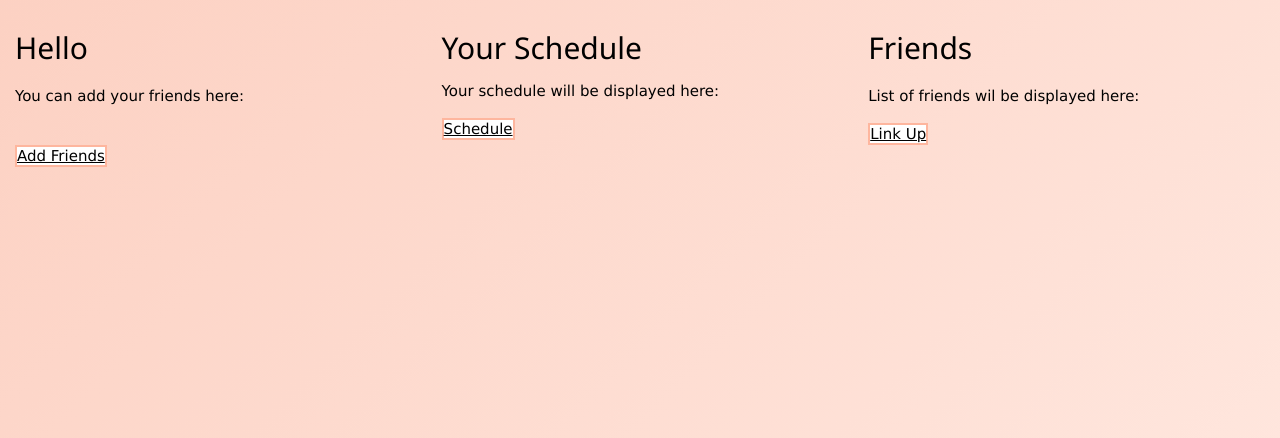
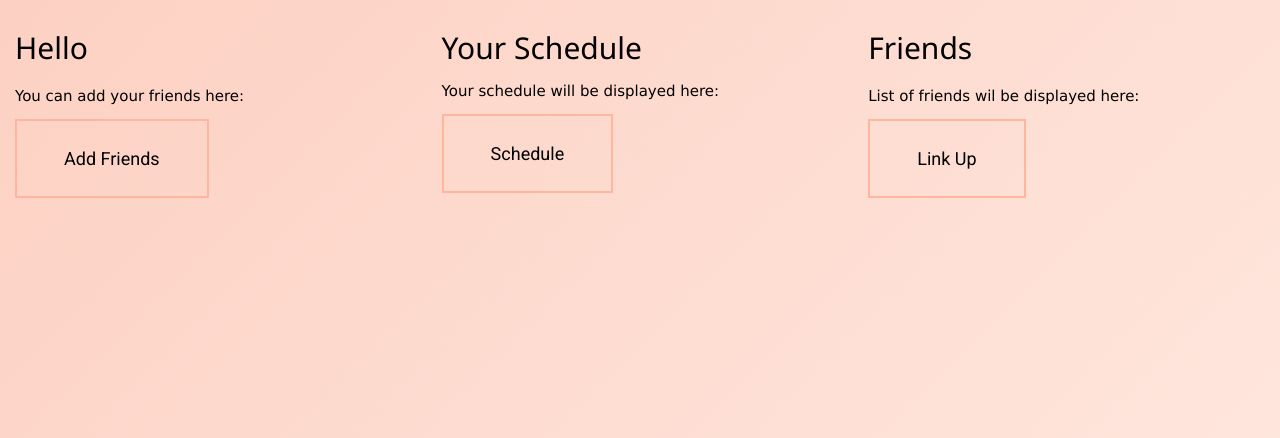
Before and after one commit to erinlimbo/Link, a Python web app: template templates/home.html in a window 1280 px wide. Shown: the part 100-538 px from the top of the page. Run offline with Jinja, Linux system fonts and the light colour scheme; the template is opened without the code that fills it, so the values that code supplies are empty.

Commit message:
fixed ugly home buttons

```diff
--- a/stylesheets/home.css
+++ b/stylesheets/home.css
@@ -49,7 +49,7 @@ body {
 }
 
 .button {
-  background-color: #4CAF50; /* Green */
+  background-color: #FEB69E; /* Green */
   border: none;
   color: white;
   padding: 16px 32px;
@@ -64,9 +64,20 @@ body {
   cursor: pointer;
 }
 .button1 {
-  background-color: white;
+  /* background-color: #4CAF50; /* Green */ */
+  height: 5px;
+  width: 80px;
+  border: 2.5px solid #FEB69E;
+  padding: 27px 47px;
   color: black;
-  border: 2px solid #FEB69E;
+  text-align: center;
+  text-decoration: none;
+  font-size: 18px;
+  font-family: "Roboto", sans-serif;
+  /* margin: 1px; */
+  -webkit-transition-duration: 0.4s; /* Safari */
+  transition-duration: 0.4s;
+
 }
 
 .button1:hover {
@@ -74,12 +85,20 @@ body {
   color: white;
 }
 .button2 {
-  background-color: white;
+  /* background-color: #4CAF50; /* Green */ */
+  height: 5px;
+  width: 80px;
+  border: 2.5px solid #FEB69E;
+  padding: 27px 47px;
   color: black;
-  border: 2px solid #FEB69E;
-  font-size: 17
-  \px;
-  display: inline;
+  text-align: center;
+  text-decoration: none;
+  font-size: 18px;
+  font-family: "Roboto", sans-serif;
+  /* margin: 1px; */
+  -webkit-transition-duration: 0.4s; /* Safari */
+  transition-duration: 0.4s;
+
 }
 
 .button2:hover {
--- a/templates/home.html
+++ b/templates/home.html
@@ -31,12 +31,14 @@
 
   <div class="column">
     <h2>Your Schedule</h2>Your schedule will be displayed here: </p>
+    <br>
     <a href="http://linkwithfriends.appspot.com/schedule" class="button button1">Schedule</a>
   </div>
 
   <div class="column">
     <h2>Friends</h2>
     <p>List of friends wil be displayed here: </p>
+    <br>
     <a href="http://linkwithfriends.appspot.com/schedule" class="button button1">Link Up</a>
   </div>
   </body>
```
